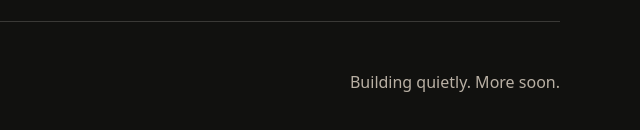
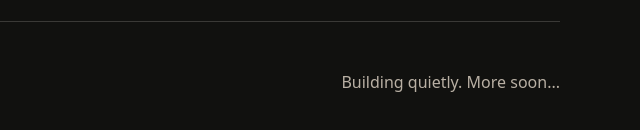
Before and after one commit to 501patton-dev/onepartanalog-site, a plain HTML site: page index.html in a window 1280 px wide. Shown: the part 1281-1411 px from the top of the page, 640-1280 px from the left. Drawn offline with Linux system fonts and the light colour scheme.

Commit message:
Update index.html

```diff
--- a/index.html
+++ b/index.html
@@ -240,7 +240,7 @@
 
 <footer>
   <p>One Part Analog</p>
-  <p>Building quietly. More soon.</p>
+  <p>Building quietly. More soon...</p>
 </footer>
 
   </main>
```
